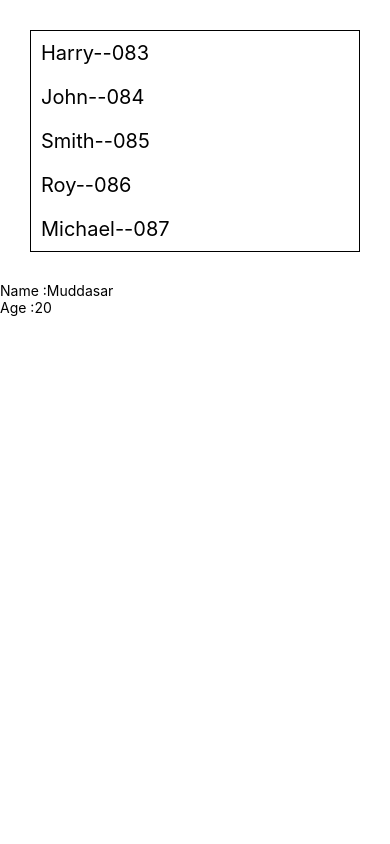
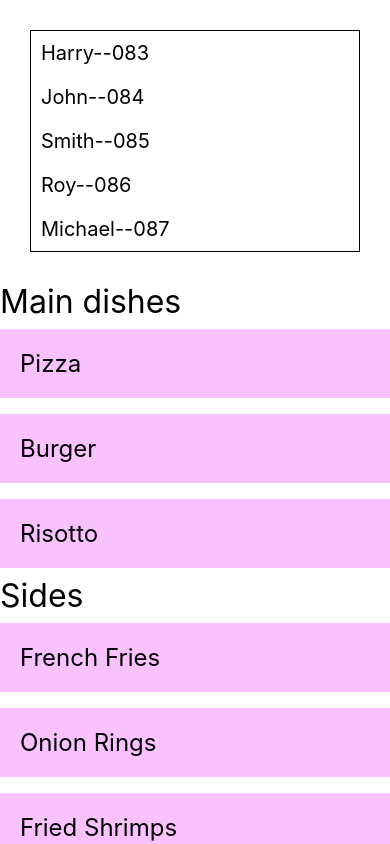
Before and after one commit to muddasir03/react-native-learning, a React Native app: screen / in a window 390 px wide. Both pictures are taken after a click on the button "LIST SCREEN". Built offline with nearby package versions, Linux system fonts and the light colour scheme.

Commit message:
Update ListScreen.js

```diff
--- a/src/screen/ListScreen.js
+++ b/src/screen/ListScreen.js
@@ -1,5 +1,5 @@
 import React from 'react';
-import { Text, FlatList, StyleSheet, SafeAreaView } from 'react-native';
+import { View, Text, FlatList, StyleSheet, SafeAreaView, SectionList } from 'react-native';
 
 const ListScreen = (props) => {
     const classData = [
@@ -8,6 +8,24 @@
         { name: "Smith", reg: "085" },
         { name: "Roy", reg: "086" },
         { name: "Michael", reg: "087" }
+    ];
+    const sectionData = [
+        {
+            title: 'Main dishes',
+            data: ['Pizza', 'Burger', 'Risotto'],
+        },
+        {
+            title: 'Sides',
+            data: ['French Fries', 'Onion Rings', 'Fried Shrimps'],
+        },
+        {
+            title: 'Drinks',
+            data: ['Water', 'Coke', 'Beer'],
+        },
+        {
+            title: 'Desserts',
+            data: ['Cheese Cake', 'Ice Cream'],
+        },
     ];
     // checking if data is passed successfully from buttonclick component to here.
     console.warn(props.route.params);
@@ -22,6 +40,18 @@
                 keyExtractor={classData => classData.reg}
             // horizontal
             // showsHorizontalScrollIndicator={false}
+            />
+            <SectionList
+                sections={sectionData}
+                keyExtractor={(item, index) => item + index}
+                renderItem={({ item }) => (
+                    <View style={styles.item}>
+                        <Text style={styles.title}>{item}</Text>
+                    </View>
+                )}
+                renderSectionHeader={({ section: { title } }) => (
+                    <Text style={styles.header}>{title}</Text>
+                )}
             />
             <Text>Name :{name}</Text>
             <Text>Age :{age}</Text>
@@ -39,6 +69,18 @@
     text: {
         fontSize: 20,
         margin: 10,
-    }
+    },
+    item: {
+        backgroundColor: '#f9c2ff',
+        padding: 20,
+        marginVertical: 8,
+    },
+    header: {
+        fontSize: 32,
+        backgroundColor: '#fff',
+    },
+    title: {
+        fontSize: 24,
+    },
 });
 export default ListScreen;
```
